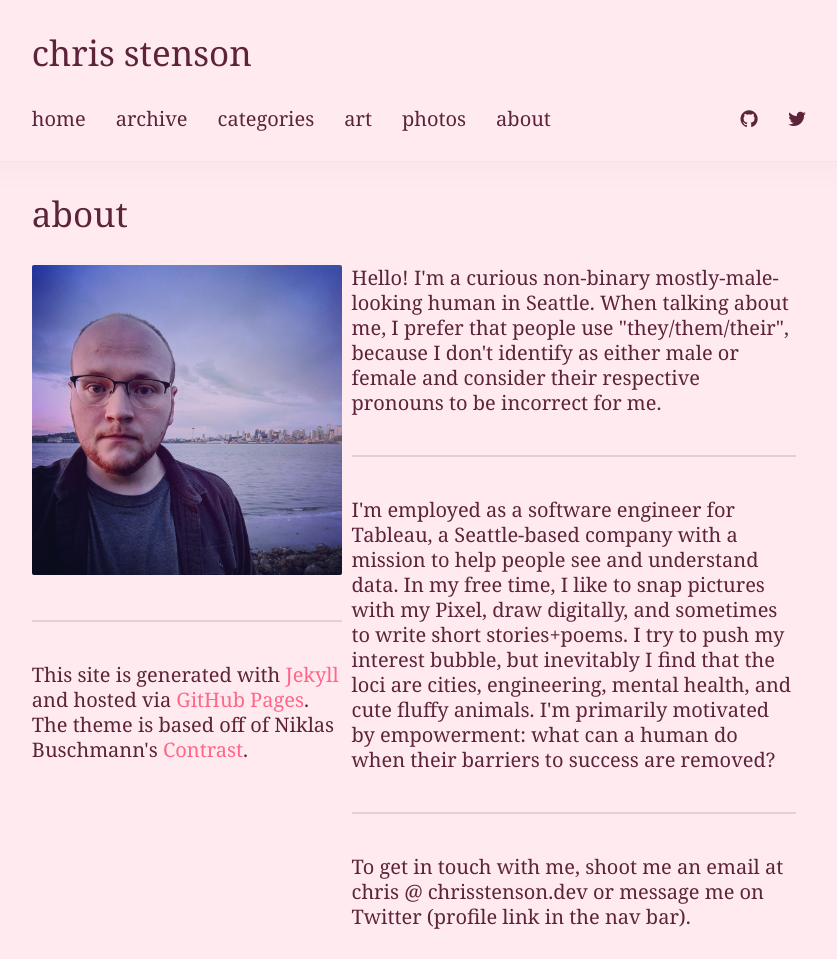
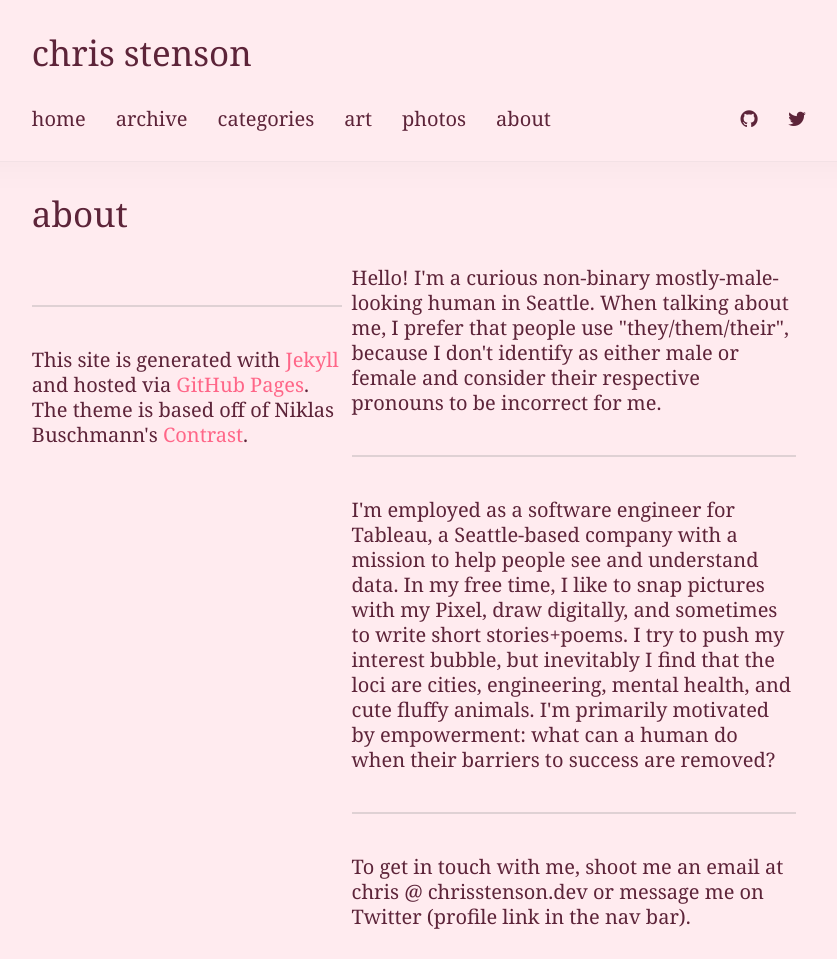
Before and after one commit to christopherstenson/christopherstenson.github.io, a Jekyll site: the page built from about.html, in a window 1280 px wide. Shown: the whole page, without its empty margins (221-1058 px from the left). Built offline with Jekyll 4.4.1, drawn with Linux system fonts in a browser that asks for light colours.

Commit message:
Update about.html

```diff
--- a/about.html
+++ b/about.html
@@ -18,7 +18,7 @@
 </style>
 <div class="body">
     <div class="photo-column">
-        <img src="/img/me.jpg" alt="it me" />
+        <!--<img src="/img/me.jpg" alt="it me" />-->
         <hr>
         This site is generated with <a href="https://jekyllrb.com/" title="Jekyll">Jekyll</a>
         and hosted via <a href="https://pages.github.com/" title="GitHub Pages">GitHub Pages</a>.
```
